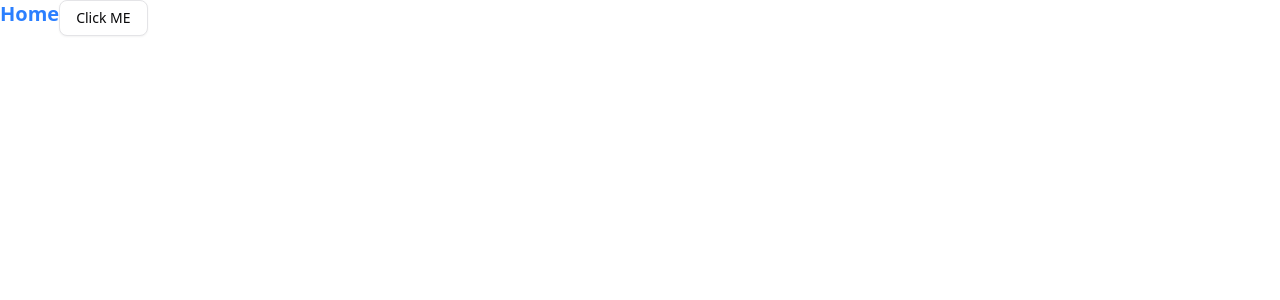
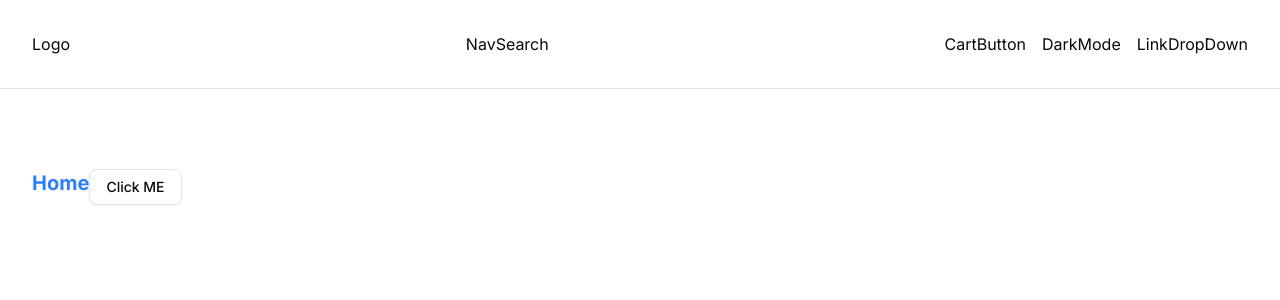
Before and after one commit to only-as19/Next-JS-Store, a Next.js app: page / in a window 1280 px wide. Shown: the top 300 px of the page. Built offline with nearby package versions, Linux system fonts and the light colour scheme.

Commit message:
Feat: Added Navbar Blueprint

```diff
--- a/app/layout.tsx
+++ b/app/layout.tsx
@@ -1,9 +1,9 @@
 import type { Metadata } from "next";
-import { Geist, Geist_Mono } from "next/font/google";
+import { Geist, Geist_Mono, Inter } from "next/font/google";
 import "./globals.css";
-
-const geistSans = Geist({
-  variable: "--font-geist-sans",
+import Navbar from "@/components/navbar/Navbar";
+import Container from "@/components/global/Container";
+const inter = Inter({
   subsets: ["latin"],
 });
 
@@ -24,10 +24,11 @@
 }>) {
   return (
     <html lang="en">
-      <body
-        className={`${geistSans.variable} ${geistMono.variable} antialiased`}
-      >
-        {children}
+      <body className={inter.className}>
+        <Navbar/>
+        <Container className="py-20">
+          {children}
+        </Container>
       </body>
     </html>
   );
--- a/components/navbar/DarkMode.tsx
+++ b/components/navbar/DarkMode.tsx
@@ -0,0 +1,9 @@
+const DarkMode = () => {
+  return (
+    <div>
+      DarkMode
+    </div>
+  )
+}
+
+export default DarkMode
--- a/components/navbar/NavBar.tsx
+++ b/components/navbar/NavBar.tsx
@@ -0,0 +1,24 @@
+import CartButton from "./CartButton"
+import LinkDropDown from "./LinksDropDown"
+import Logo from "./Logo"
+import NavSearch from "./NavSearch"
+import DarkMode from "./DarkMode"
+import Container from "../global/Container"
+const Navbar = () => {
+  return (
+    <nav className="border-b">
+        <Container className="flex flex-col sm:flex-row sm:justify-between sm:items-center py-8">
+            <Logo/>
+            <NavSearch/>
+            <div className="flex items-center gap-4">
+                <CartButton/>
+                <DarkMode/>
+                <LinkDropDown/>
+            </div>
+        </Container>
+    </nav>
+
+  )
+}
+
+export default Navbar
```
